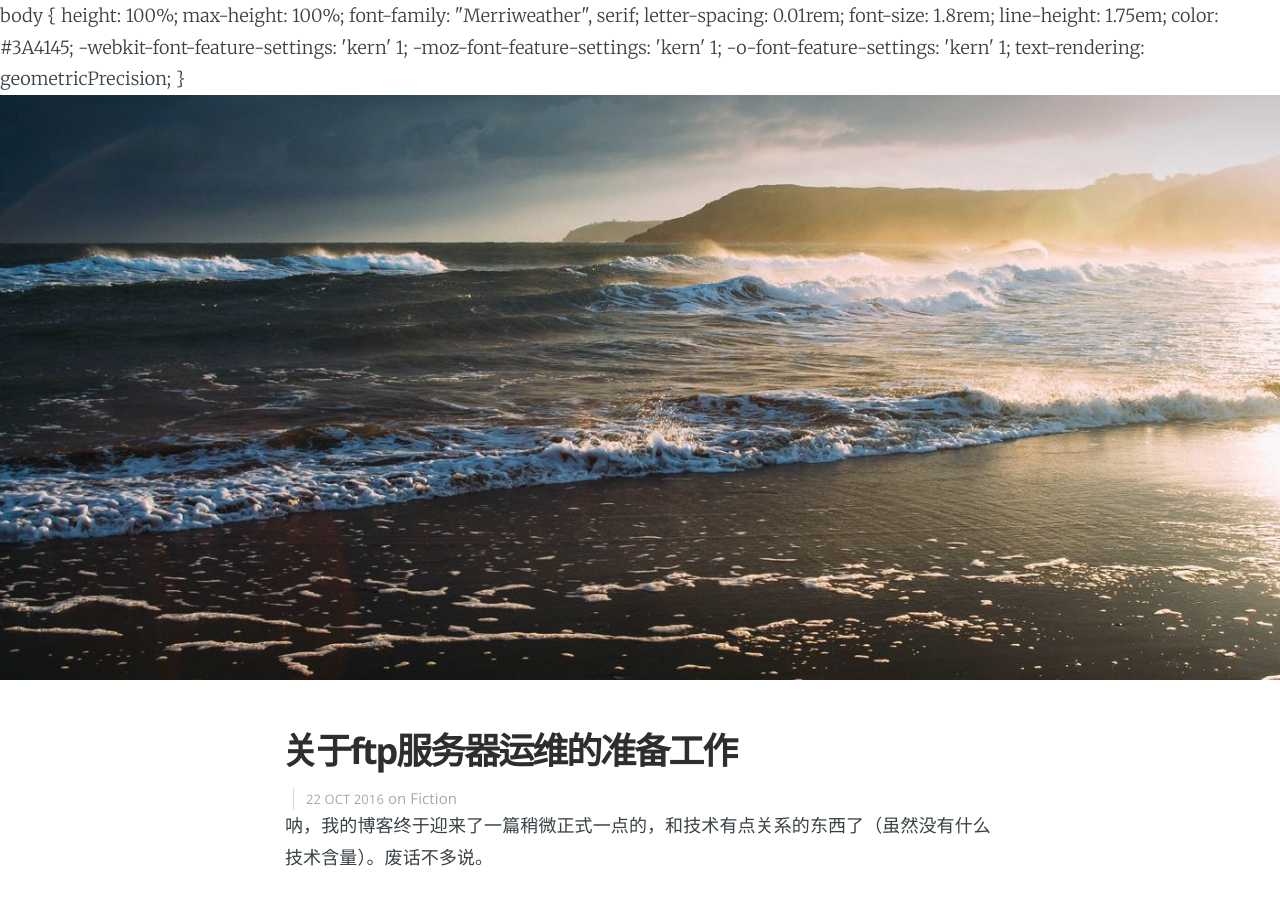
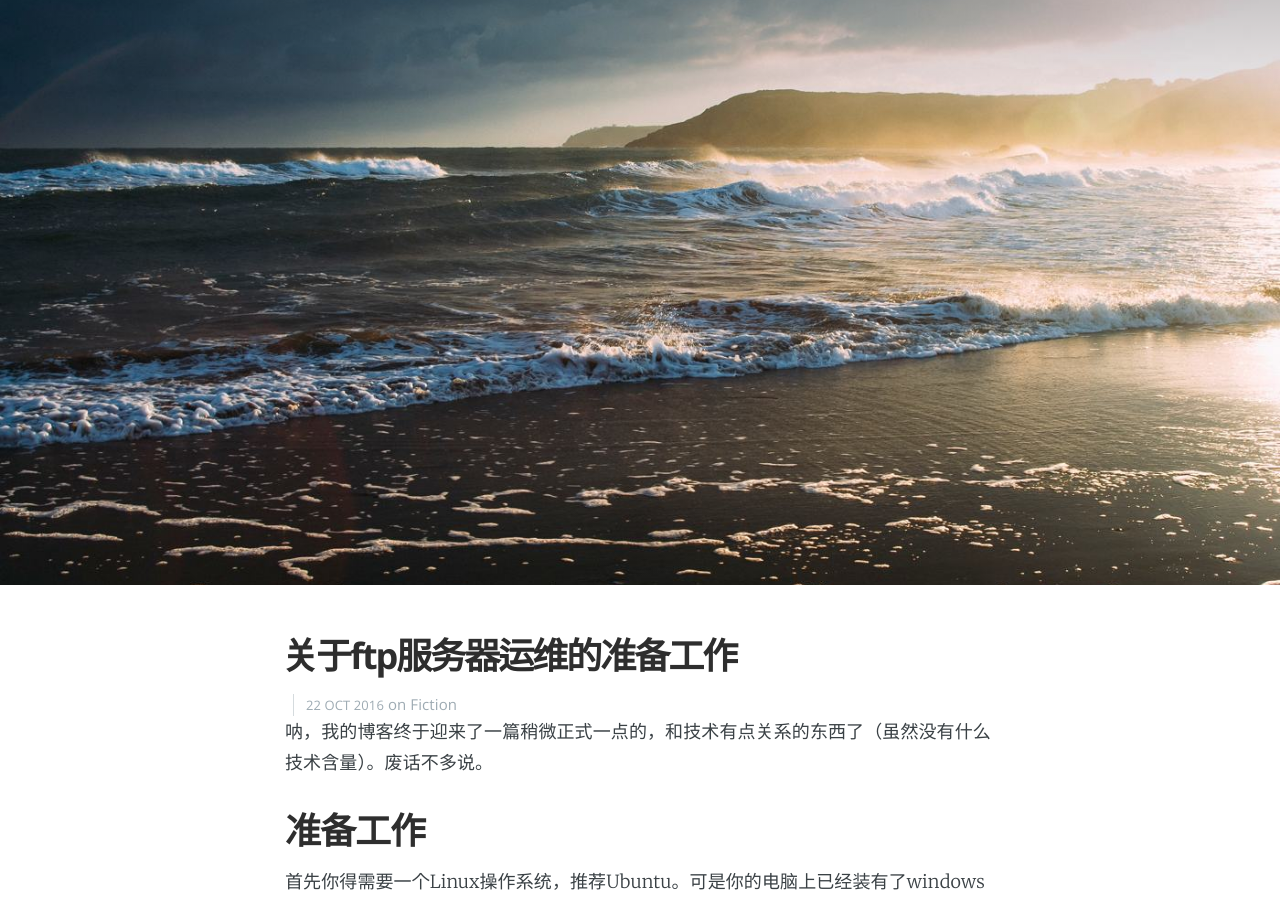
Before and after one commit to Irony-F/Irony-F.github.io, a Jekyll site: the page built from _posts/2016-10-22-关于服务器维护的准备工作.md, in a window 1280 px wide and 900 px high. Built offline with Jekyll 4.4.1, drawn with Linux system fonts in a browser that asks for light colours; nearby versions of some CDN libraries; some web fonts are replaced; comment, search, counter and statistics services are not loaded.

Commit message:
Update post.html

```diff
--- a/_layouts/post.html
+++ b/_layouts/post.html
@@ -10,19 +10,6 @@ class: 'post-template'
 
 <!-- Everything inside the #post tags pulls data from the post -->
 <!-- #post -->
-body {
-    height: 100%;
-    max-height: 100%;
-    font-family: "Merriweather", serif;
-    letter-spacing: 0.01rem;
-    font-size: 1.8rem;
-    line-height: 1.75em;
-    color: #3A4145;
-    -webkit-font-feature-settings: 'kern' 1;
-    -moz-font-feature-settings: 'kern' 1;
-    -o-font-feature-settings: 'kern' 1;
-    text-rendering: geometricPrecision;
-}
 
 
 <header class="main-header post-head {% if page.cover %}" style="background-image: url({{ site.baseurl }}{{ page.cover }}) {% else %}no-cover{% endif %}">
@@ -121,9 +108,10 @@ body {
 
 <body>
 <!-- /post -->
-!-- 多说评论框 start -->
-	<div class="ds-thread" data-thread-key="请将此处替换成文章在你的站点中的ID" data-title="请替换成文章的标题" data-url="请替换成文章的网址"></div>
+<!-- 多说评论框 start -->
+ 	<div class="ds-thread" data-thread-key="{dede:field.id/}" data-title="{dede:field.title/}">
 <!-- 多说评论框 end -->
+
 <!-- 多说公共JS代码 start (一个网页只需插入一次) -->
 <script type="text/javascript">
 var duoshuoQuery = {short_name:"irony-f"};
```
